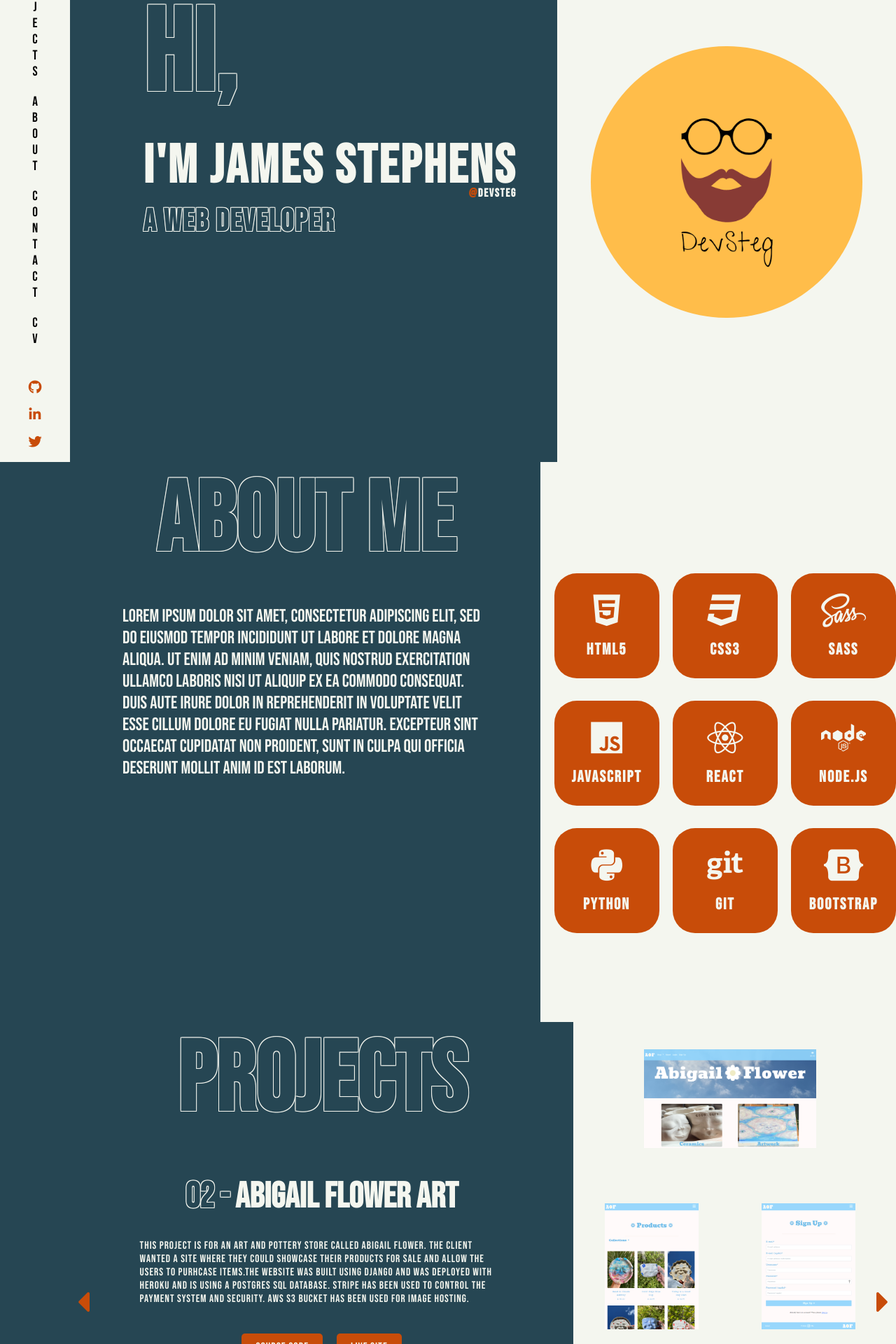
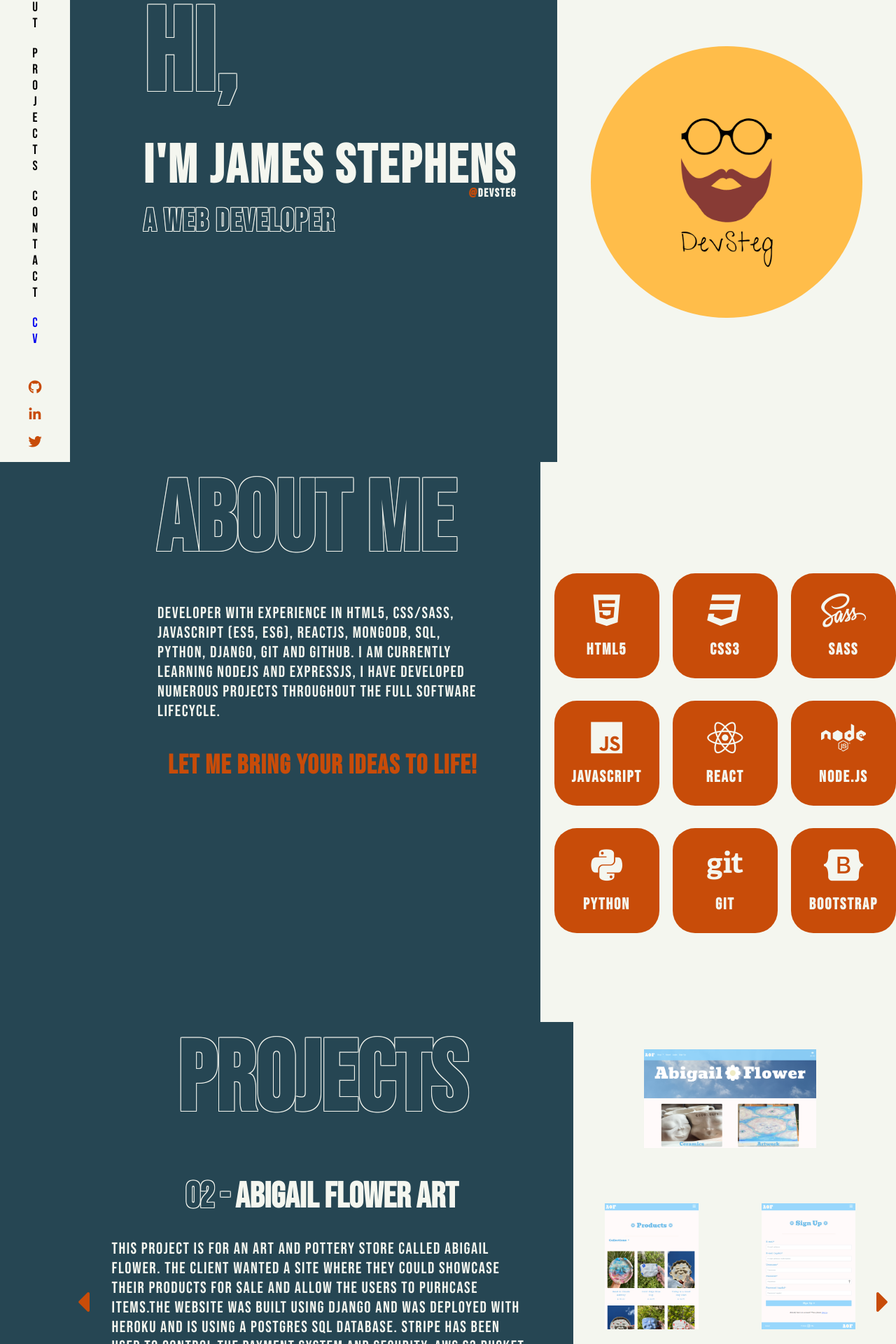
Before and after one commit to DevSteg/j-stephens, a React (Create React App) app: page / in a window 1280 px wide. Shown: the part 140-2060 px from the top of the page at 70% size. Built offline with nearby package versions, Linux system fonts and the light colour scheme.

Commit message:
Add funtionality to cv link and refactor nav-bar
- Add cv to the cv link
- Refactor nav-bar code for useability
- Amend alerts from the contact form
- Amend font-sizes on about and projects page

```diff
--- a/src/components/About.js
+++ b/src/components/About.js
@@ -10,14 +10,12 @@ export const About = () => {
 				</h1>
 				<div className="about-div">
 					<p className="intro-para">
-						Lorem ipsum dolor sit amet, consectetur adipiscing elit, sed do
-						eiusmod tempor incididunt ut labore et dolore magna aliqua. Ut enim
-						ad minim veniam, quis nostrud exercitation ullamco laboris nisi ut
-						aliquip ex ea commodo consequat. Duis aute irure dolor in
-						reprehenderit in voluptate velit esse cillum dolore eu fugiat nulla
-						pariatur. Excepteur sint occaecat cupidatat non proident, sunt in
-						culpa qui officia deserunt mollit anim id est laborum.
+						Developer with experience in HTML5, CSS/SASS, JavaScript (ES5, ES6),
+						ReactJS, MongoDB, SQL, Python, Django, Git and Github. I am
+						currently learning NodeJS and ExpressJS, I have developed numerous
+						projects throughout the full software lifecycle. <br />
 					</p>
+					<h3 className="about-tag-line">Let me bring your ideas to life!</h3>
 				</div>
 			</article>
 			<aside className="skills-aside">
--- a/src/components/ContactForm.js
+++ b/src/components/ContactForm.js
@@ -19,13 +19,11 @@ export const ContactForm = () => {
 			.then(
 				(result) => {
 					setStatus("Submit");
-					alert("Message Sent");
-					console.log(result.text);
+					alert("Message Sent, I will be in touch shortly");
 				},
 				(error) => {
 					setStatus("Submit");
 					alert("Error sending message, Please try again");
-					console.log(error.text);
 				}
 			);
 	};
--- a/src/components/DeskNav.js
+++ b/src/components/DeskNav.js
@@ -13,18 +13,23 @@ export const DeskNav = () => {
 						className="logo-img"
 					/>
 				</Link>
+				<Link className="nav-link" to="about" smooth={true} duration={2000}>
+					About
+				</Link>
 				<Link className="nav-link" to="projects" smooth={true} duration={2000}>
 					Projects
-				</Link>
-				<Link className="nav-link" to="about" smooth={true} duration={2000}>
-					About
 				</Link>
 				<Link className="nav-link" to="contact" smooth={true} duration={2000}>
 					Contact
 				</Link>
-				<Link className="nav-link" to="cv" smooth={true} duration={2000}>
+				<a
+					className="nav-link"
+					href="https://drive.google.com/file/d/1m4Qy57jHEF58oqT_a1Vg8vO38YvEF8RK/view?usp=sharing"
+					target="_blank"
+					rel="noreferrer"
+				>
 					CV
-				</Link>
+				</a>
 			</div>
 			<div className="social-links">
 				<a
--- a/src/components/MobNav.js
+++ b/src/components/MobNav.js
@@ -17,19 +17,19 @@ export const MobNav = () => {
 				<div className="mob-nav-div" onClick={toggleMenu}>
 					<Link
 						className="mob-nav-link"
+						to="about"
+						smooth={true}
+						duration={2000}
+					>
+						About
+					</Link>
+					<Link
+						className="mob-nav-link"
 						to="projects"
 						smooth={true}
 						duration={2000}
 					>
 						Projects
-					</Link>
-					<Link
-						className="mob-nav-link"
-						to="about"
-						smooth={true}
-						duration={2000}
-					>
-						About
 					</Link>
 					<Link
 						className="mob-nav-link"
@@ -39,9 +39,14 @@ export const MobNav = () => {
 					>
 						Contact
 					</Link>
-					<Link className="mob-nav-link" to="cv" smooth={true} duration={2000}>
+					<a
+						className="mob-nav-link"
+						href="https://drive.google.com/file/d/1m4Qy57jHEF58oqT_a1Vg8vO38YvEF8RK/view?usp=sharing"
+						target="_blank"
+						rel="noreferrer"
+					>
 						CV
-					</Link>
+					</a>
 					<div className="mob-social-links">
 						<a
 							className="mob-nav-link"
--- a/src/styles/_about.scss
+++ b/src/styles/_about.scss
@@ -9,12 +9,26 @@
 	height: 40vh;
 }
 
-.intro-para {
+.intro-para,
+.about-tag-line {
 	color: $textColourWhite;
-	font-size: 2vw;
+	font-size: 1.8vw;
+	letter-spacing: 1.5px;
+	margin-left: 50px;
 	@media screen and (max-width: $large) {
-		font-size: 4vw;
+		font-size: 3vw;
+		letter-spacing: 1px;
 		color: $backgroundGreen;
+		margin-left: 0;
+	}
+}
+
+.about-tag-line {
+	margin-top: 40px;
+	font-size: 3vw;
+	color: $orangeBtn;
+	@media screen and (max-width: $large) {
+		font-size: 5vw;
 	}
 }
 
@@ -69,6 +83,9 @@
 		width: 15vw;
 		height: 15vw;
 		background-color: $backgroundGreen;
+		h4 {
+			font-size: 3.5vw;
+		}
 	}
 	@media screen and (max-width: $small) {
 		width: 20vw;
@@ -78,7 +95,7 @@
 			font-size: 8vw;
 		}
 		h4 {
-			font-size: 3vw;
+			font-size: 3.5vw;
 		}
 	}
 }
--- a/src/styles/_nav.scss
+++ b/src/styles/_nav.scss
@@ -36,7 +36,11 @@
 	display: block;
 	margin: 20px auto;
 	font-size: 1.2rem;
+	text-decoration: none;
 	cursor: pointer;
+	&:visited {
+		color: black;
+	}
 	&:hover {
 		background-color: $orangeBtn;
 		color: $textColourWhite;
@@ -47,6 +51,12 @@
 .social-links {
 	a {
 		color: $orangeBtn;
+		&:visited {
+			color: $orangeBtn;
+		}
+		&:hover {
+			color: $textColourWhite;
+		}
 	}
 }
 
@@ -89,6 +99,10 @@
 
 .mob-nav-link {
 	font-size: 3rem;
+	text-decoration: none;
+	&:visited {
+		color: $textColourWhite;
+	}
 }
 
 .mob-social-links {
@@ -98,5 +112,8 @@
 	justify-content: space-around;
 	a {
 		color: $orangeBtn;
+		&:visited {
+			color: $orangeBtn;
+		}
 	}
 }
--- a/src/styles/_projects.scss
+++ b/src/styles/_projects.scss
@@ -57,12 +57,13 @@
 }
 
 .pro-para {
-	font-size: 1.2vw;
-	max-width: 520px;
+	font-size: 1.8vw;
+	max-width: 600px;
 	margin: 30px 0 50px;
-	letter-spacing: 1px;
+	letter-spacing: 1.5px;
 	@media screen and (max-width: $large) {
 		font-size: 3vw;
+		letter-spacing: 1px;
 	}
 	@media screen and (max-width: $small) {
 		max-width: 300px;
@@ -102,13 +103,13 @@
 		width: auto;
 		position: absolute;
 		bottom: 10%;
-		left: 23%;
+		left: 16%;
 	}
 	@media screen and (max-width: $small) {
 		width: 70%;
 		position: absolute;
-		bottom: 10%;
-		left: 15%;
+		bottom: 20%;
+		left: 18%;
 	}
 }
 
```
